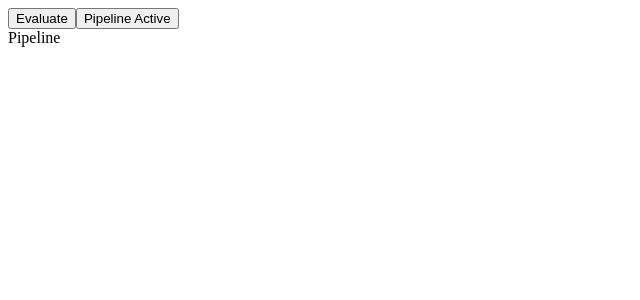
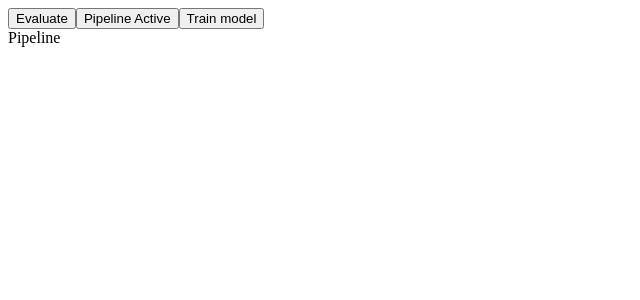
Before and after one commit to eliascarlsson1/react-app-football, a React (Create React App) app in the folder frontend/: page / in a window 1280 px wide. Shown: the top 300 px of the page, without its empty margins (0-640 px from the left). Built offline with nearby package versions, Linux system fonts and the light colour scheme.

Commit message:
helperclass

```diff
--- a/frontend/src/App.tsx
+++ b/frontend/src/App.tsx
@@ -1,44 +1,37 @@
 import React, { useState } from "react";
-import Tabs, { TabEvent } from "./tabs";
+import {
+  AppStateManager,
+  AppState,
+} from "./appstatemanager";
+import Tabs from "./tabs";
 import PipelineView from "./pipelineview";
-import EvaluateView, { AddROIEvent } from "./evaluateview";
-const _ = require("lodash");
+import EvaluateView from "./evaluateview";
+import TrainModelView from "./train-model/trainmodelview";
 
-type AppState = { ROI: number; tab: "evaluate" | "pipeline" };
-type AppAction = TabEvent | AddROIEvent;
-type AppActionDispatcher = (action: AppAction) => void;
+const initialAppstate: AppState = {
+  ROI: 0,
+  tab: "pipeline",
+};
+const appStateManager = new AppStateManager(initialAppstate);
 
 function App() {
-  const [appState, setAppState] = useState<AppState>({
-    ROI: 0,
-    tab: "pipeline",
-  });
+  const [appState, setAppState] = useState<AppState>(initialAppstate);
+  appStateManager.updateAppState(appState)
+  appStateManager.updateSetState(setAppState)
 
-  const appDispatcher: AppActionDispatcher = (action) => {
-    const newAppState: AppState = _.cloneDeep(appState);
-    switch (action.type) {
-      case "tabEvent":
-        newAppState.tab = action.tab;
-        setAppState(newAppState);
-        break;
-      case "addROIEvent":
-        newAppState.ROI++;
-        setAppState(newAppState);
-        break;
-    }
-  };
+  const appDispatcher =appStateManager.getAppActionDispatcher()
 
   return (
     <div className="App">
-      <Tabs state={{ tab: appState.tab }} dispatcher={appDispatcher} />
+      <Tabs state={appStateManager.getComponentState().getTabState()} dispatcher={appDispatcher} />
       {appState.tab === "evaluate" ? (
         <EvaluateView
-          state={{ ROI: appState.ROI }}
+          state={appStateManager.getComponentState().getEvaluateViewState()}
           dispatcher={appDispatcher}
         />
-      ) : (
+      ) : appState.tab === "pipeline" ? (
         <PipelineView />
-      )}
+      ) : <TrainModelView/>}
     </div>
   );
 }
--- /dev/null
+++ b/frontend/src/appstatemanager.tsx
@@ -0,0 +1,74 @@
+import React from "react";
+import { TabEvent, TabState, TabOption } from "./tabs";
+import { AddROIEvent, EvaluateViewState } from "./evaluateview";
+const _ = require("lodash");
+
+export type AppState = { ROI: number; tab: TabOption };
+export type AppAction = TabEvent | AddROIEvent;
+export type AppActionDispatcher = (action: AppAction) => void;
+
+class AppStateManager {
+  #appState: AppState;
+  #setState: React.Dispatch<React.SetStateAction<AppState>> = () => {};
+  #componentStateManager: ComponentStateManager
+
+  constructor(appState: AppState) {
+    this.#appState = appState;
+    this.#componentStateManager = new ComponentStateManager(appState)
+  }
+
+  updateAppState(appState: AppState) {
+    this.#appState = appState;
+    this.#componentStateManager.setAppState(appState)
+  }
+
+  updateSetState(setState: React.Dispatch<React.SetStateAction<AppState>>) {
+    this.#setState = setState;
+  }
+
+  getAppActionDispatcher(): AppActionDispatcher{
+    const appDispatcher: AppActionDispatcher = (action) => {
+        const newAppState: AppState = _.cloneDeep(this.#appState);
+        switch (action.type) {
+          case "tabEvent":
+            newAppState.tab = action.tab;
+            this.#setState(newAppState);
+            break;
+          case "addROIEvent":
+            newAppState.ROI++;
+            this.#setState(newAppState);
+            break;
+        }
+      };
+      return appDispatcher
+  }
+
+  getComponentState(): ComponentStateManager{
+    return this.#componentStateManager
+  }
+
+
+}
+
+class ComponentStateManager {
+    #appState: AppState
+
+    constructor(appState: AppState){
+        this.#appState = appState
+    }
+
+
+    setAppState(appState: AppState){
+        appState = this.#appState
+    }
+
+    getEvaluateViewState(): EvaluateViewState{
+        return {ROI: this.#appState.ROI}
+      }
+
+      getTabState(): TabState {
+        return {tab: this.#appState.tab}
+      }
+}
+
+export { AppStateManager };
--- a/frontend/src/tabs.tsx
+++ b/frontend/src/tabs.tsx
@@ -1,6 +1,6 @@
 import React from "react";
 
-export type TabOption = "evaluate" | "pipeline";
+export type TabOption = "evaluate" | "pipeline" | "trainModel";
 export type TabState = { tab: TabOption };
 export type TabEvent = { type: "tabEvent"; tab: TabOption };
 
@@ -25,6 +25,12 @@ export default function Tabs({
       >
         Pipeline {state.tab === "pipeline" ? "Active" : ""}
       </button>
+      <button
+        type="button"
+        onClick={() => dispatcher({ type: "tabEvent", tab: "trainModel" })}
+      >
+        Train model {state.tab === "trainModel" ? "Active" : ""}
+      </button>
     </div>
   );
 }
--- /dev/null
+++ b/frontend/src/train-model/trainmodelview.tsx
@@ -0,0 +1,9 @@
+import React from 'react'
+
+export default function TrainModelView() {
+  return (
+    <div>
+        Train model view
+    </div>
+  )
+}
```
